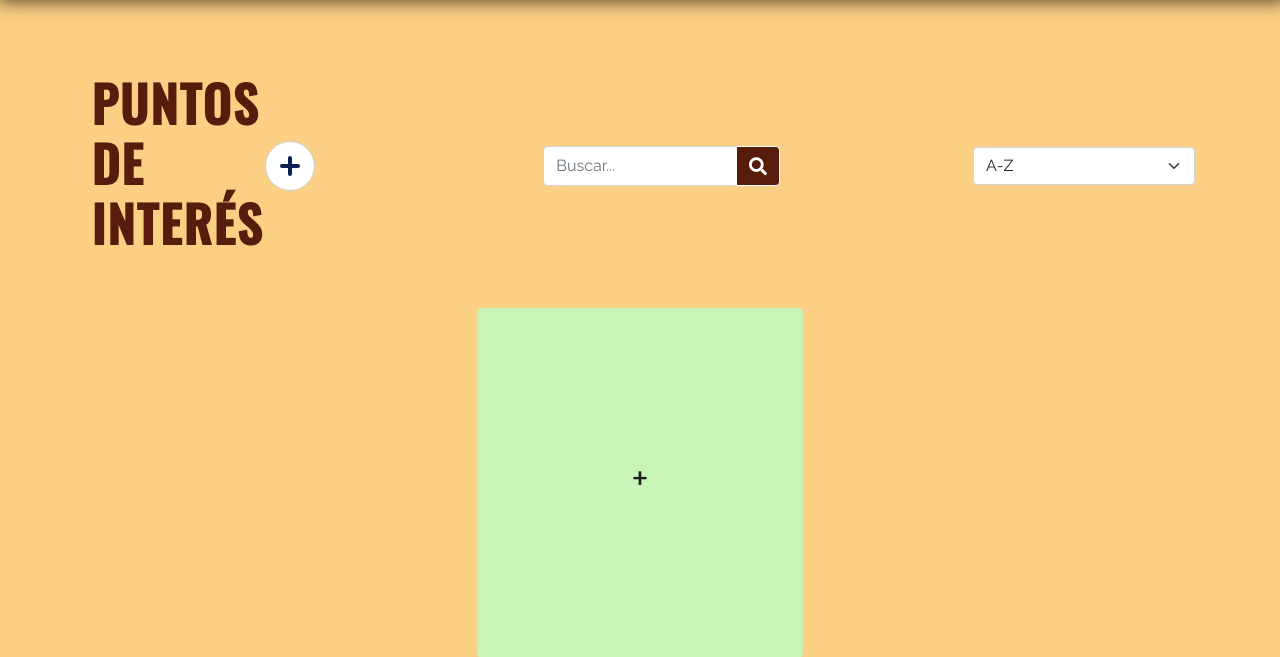
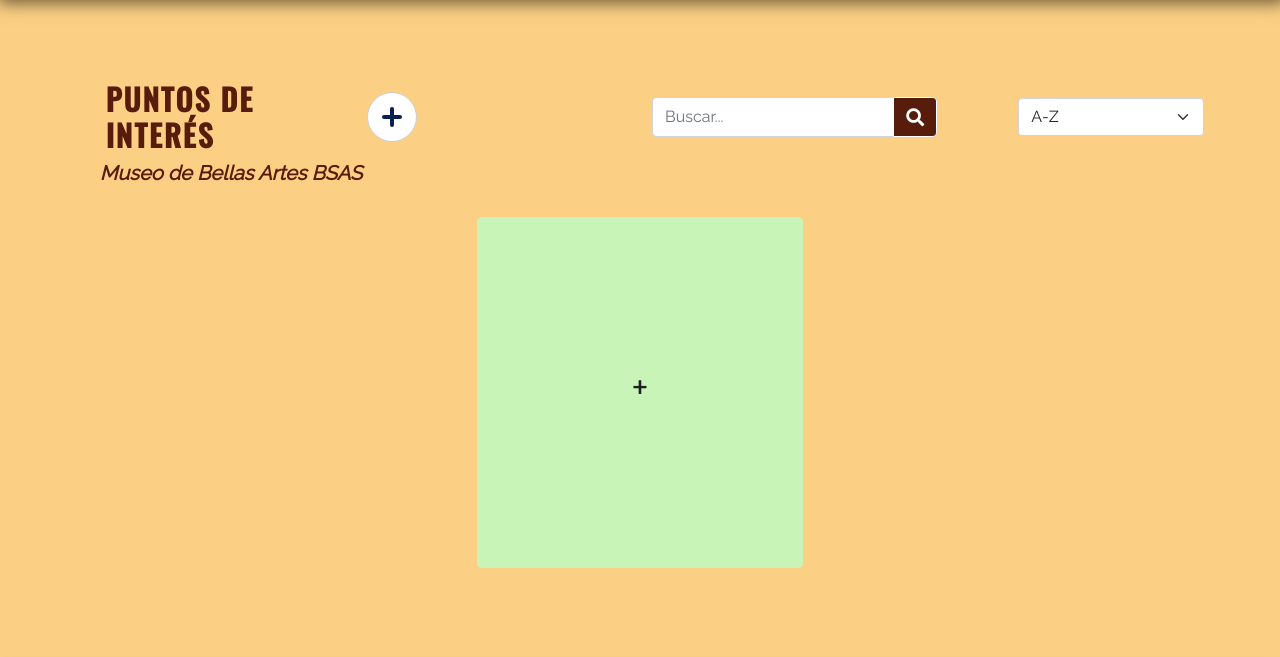
Before and after one commit to GinOnline/Moonseum, a PHP site: page /index_obras.php in a window 1280 px wide. Shown: the part 213-870 px from the top of the page. Run offline with PHP 8.4, Linux system fonts and the light colour scheme; the visitor is signed in with stand-in values (Sample User, id 1); data comes from the database, SQL or seed files in the repository; some libraries are stand-ins or nearby versions.

Commit message:
Estetica index_obras

```diff
--- a/Main/css/index.css
+++ b/Main/css/index.css
@@ -175,19 +175,23 @@
 }
 
 .btn_title {
-  margin-left: 9vh;
-  /*margin-left:68px;*/
 
+  margin-top: 1.5%;
   margin-left: 13%;
-  font-size: 50px;
+  font-size: 30px;
   font-weight: bold;
   text-decoration: none;
 
   font-family: 'Oswald', sans-serif;
   text-transform: uppercase;
-    letter-spacing: 2px;
+  letter-spacing: 2px;
 }
-
+.MuseumName{
+  font-style: italic;
+  font-size: 20px;
+  margin-left: 7.8%;
+  font-weight: bold;
+}
 .footer-btn {
   font-size: 28px;
   position: absolute;
--- a/Main/index.php
+++ b/Main/index.php
@@ -98,7 +98,7 @@
             <!--SearchBar -->
 
             <div class="col-7" >
-              <div class = "col-7">
+              <div class = "col-9">
                 <form class="d-flex input-group" id="searchbar" method = "GET">
                   <!-- Se necesita centrar la X de eliminar -->
                   <?php
--- a/Main/index_obras.php
+++ b/Main/index_obras.php
@@ -99,9 +99,9 @@
 
   <div class="row justify-content-center">
 
-    <div class="col-5 row" style="align-items:center;">
+    <div class="col-6 row" style="align-items:center;">
       <!--Museos -->
-      <h2 class="col-4 btn_title">Puntos de interés</h2>
+      <h2 class="col-5 btn_title">Puntos de interés</h2>
       <!--Agregar nueva -->
       <a class="col-1" href="form_new_atraccion.php">
         <button class="icon-btn add-btn">
@@ -112,12 +112,12 @@
 
     </div>
 
-    <div class="col-7 row search-part" style="align-items:center;">
+    <div class="col-6 row search-part" style="align-items:center;">
 
       <!--SearchBar -->
 
       <div class="col-7">
-        <div class="col-7">
+        <div class="col-10">
           <form class="d-flex input-group" id="searchbar" method="GET">
             <!-- Se necesita centrar la X de eliminar -->
             <?php
@@ -163,8 +163,7 @@
     </div>
 
   </div>
-  <br>
-
+  <h3 class="MuseumName">Museo de Bellas Artes BSAS</h3>
 
   <!-- Items Body -->
 
```
